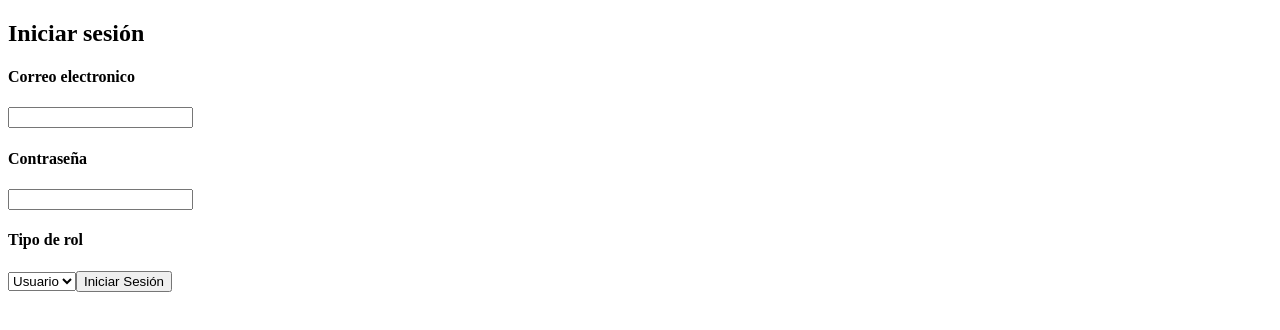
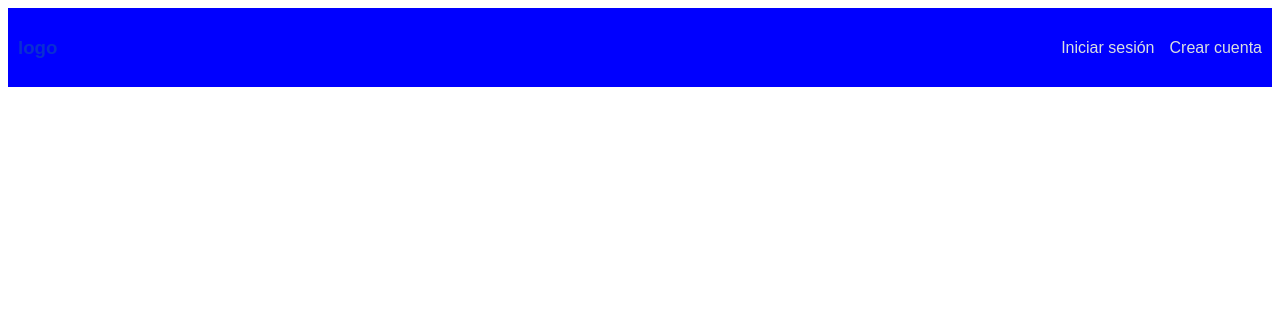
Before and after one commit to AdrianMora5232/Proyecto-Pagina-de-Talentos, a React (Vite) app: page / in a window 1280 px wide. Shown: the top 330 px of the page. Built offline with nearby package versions, Linux system fonts and the light colour scheme; data requests are answered from the project's data file.

Commit message:
Nuevos archivos el inicio, nueva pagina que se llama paginaIniciar,en archivo de rutas importe la rutas de las paginas,el uso del navigate en la pagina de inicio,para registro y iniciar sesión

```diff
--- a/src/Routes/Routing.jsx
+++ b/src/Routes/Routing.jsx
@@ -1,7 +1,8 @@
 import { BrowserRouter as Router, Routes, Route } from "react-router-dom"
 import Inicio from "../pages/Inicio"
-
+import PaguinaIniciar from "../pages/PaguinaIniciar"
 import PaginadeAdmin from "../pages/PaginadeAdmin"
+import PaginaRegistro from "../pages/PaginaRegistro"
 
 function Routing() {
     return (
@@ -9,6 +10,8 @@ function Routing() {
             <Routes>
                 <Route path="/" element={<Inicio />} />
                  <Route path = "Admin" element = {<PaginadeAdmin/>} />
+                 <Route path="Iniciar" element={<PaguinaIniciar/>}/>
+                 <Route path="Registro" element={<PaginaRegistro/>}/>
             </Routes>
         </Router>
     )
--- /dev/null
+++ b/src/Styles/InicioPagina.css
@@ -0,0 +1,34 @@
+.navbar {
+display: flex;
+justify-content: space-between;
+align-items: center;
+padding: 10px;
+  color: rgb(9, 46, 211);
+font-family: 'Poppins', Arial, sans-serif;
+background-color: blue;
+}
+
+.nav-links{
+ list-style: none;
+  margin: 0;
+  padding: 0;
+    display: flex;
+  gap: 15px;
+  list-style: none;
+
+
+
+
+
+}
+.nav-links li{
+cursor: pointer;
+border: 12px  ;
+border-radius: 35px;
+color: rgb(218, 224, 224);
+ transition: all 0.3s ease;
+}
+.nav-links li:hover{
+  background-color: #96a0a1;
+  transform: translateY(-3px);
+}
--- /dev/null
+++ b/src/components/InicioPagina.jsx
@@ -0,0 +1,35 @@
+import React from 'react'
+import "../Styles/InicioPagina.css"
+
+import { useNavigate } from 'react-router-dom'
+function InicioPagina() {
+ const navigate = useNavigate()
+ const irsesion = () => {
+    navigate("/Iniciar")
+  }
+  const ircuenta = () => {
+    navigate("Registro")
+  }
+  return (
+    <div>
+
+<nav className='navbar'>
+    <h3>logo</h3>
+        <ul className='nav-links'>
+            <li onClick={irsesion}>Iniciar sesión</li>
+            <li onClick={ircuenta}>Crear cuenta </li>
+        </ul>
+
+</nav>
+
+
+
+
+
+
+
+    </div>
+  )
+}
+
+export default InicioPagina
--- a/src/pages/Inicio.jsx
+++ b/src/pages/Inicio.jsx
@@ -1,13 +1,10 @@
 
-import IniciarSesion from "../components/IniciarSesion"
-import Prueba from "../components/prueba"
-import Registro from "../components/Registro"
-
+import InicioPagina from "../components/InicioPagina"
 function Inicio() {
     return(
         <>
 
-   <IniciarSesion/>
+<InicioPagina/>
 
 
 
--- /dev/null
+++ b/src/pages/PaginaRegistro.jsx
@@ -0,0 +1,12 @@
+import React from 'react'
+import Registro from '../components/Registro'
+
+function PaginaRegistro() {
+  return (
+    <div>
+        <Registro/>
+    </div>
+  )
+}
+
+export default PaginaRegistro
--- /dev/null
+++ b/src/pages/PaguinaIniciar.jsx
@@ -0,0 +1,11 @@
+import React from 'react'
+import IniciarSesion from '../components/IniciarSesion'
+function PaguinaIniciar() {
+  return (
+    <div>
+   <IniciarSesion/>
+    </div>
+  )
+}
+
+export default PaguinaIniciar
```
